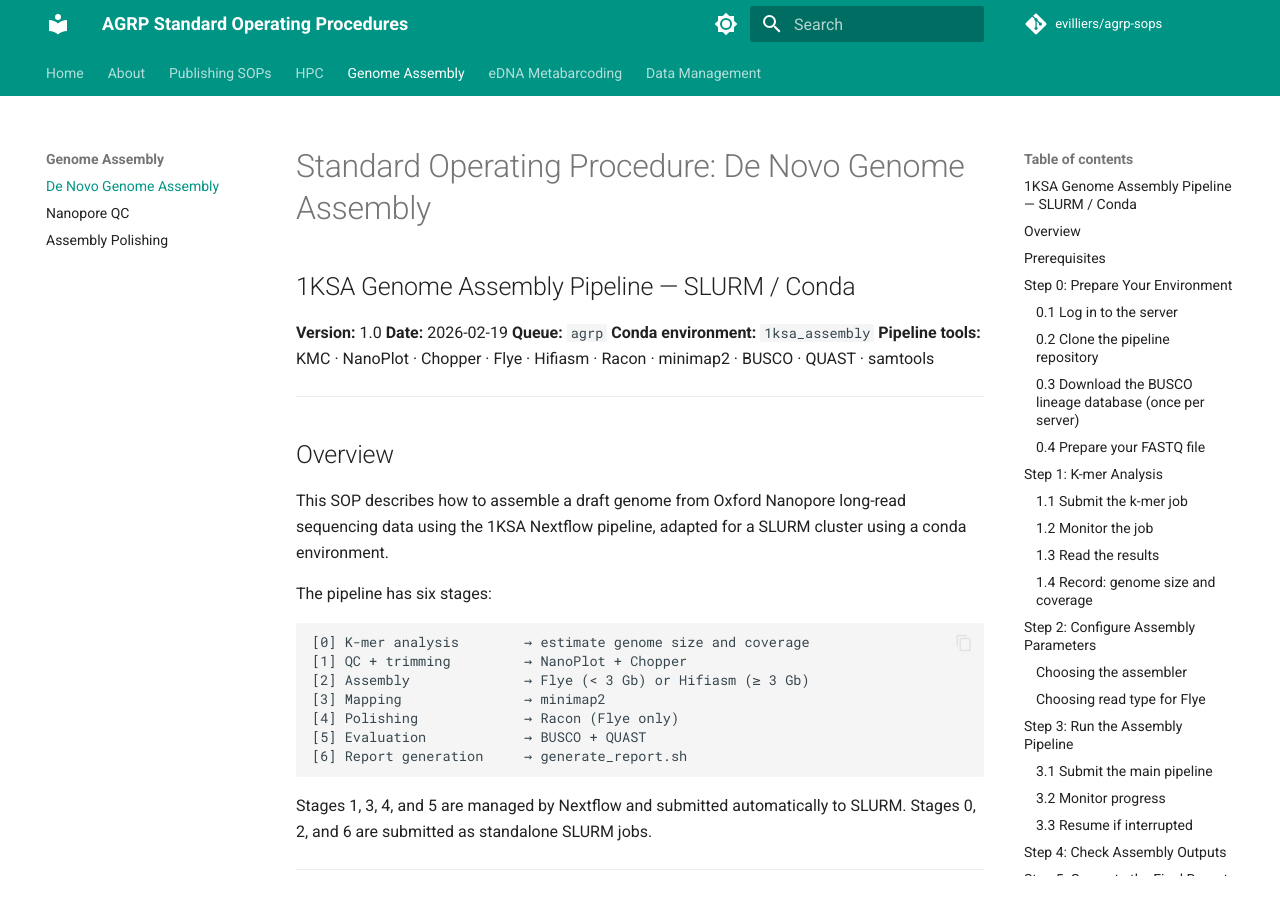
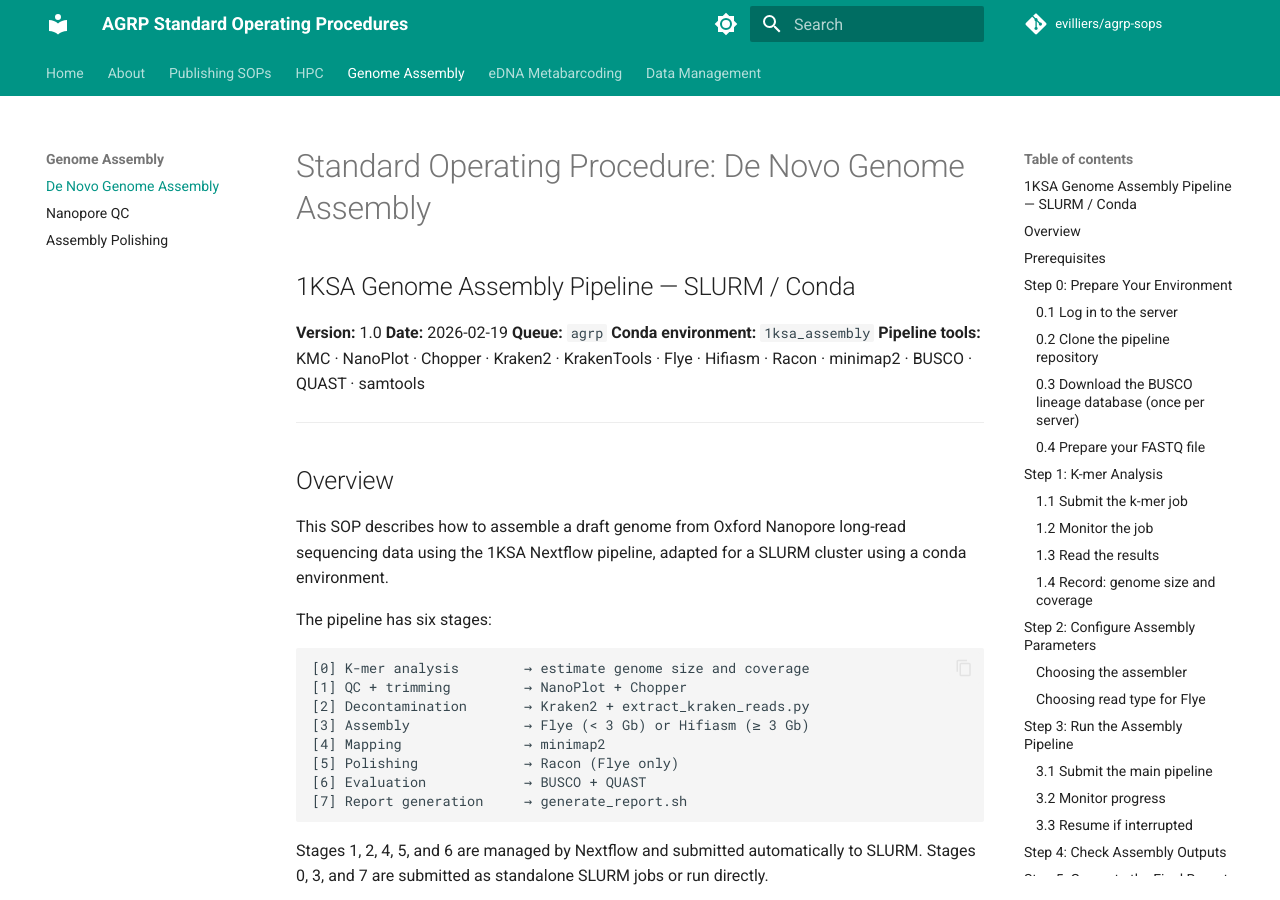
Before and after one commit to evilliers/agrp-sops, an MkDocs documentation site: the page built from docs/genome-assembly/SOP_Genome_Assembly.md, in a window 1280 px wide and 900 px high. Built offline with MkDocs 1.6.1 and Material for MkDocs 9.7.7, drawn with Linux system fonts in a browser that asks for light colours; comment, search, counter and statistics services are not loaded; some of the changed text lies outside the part shown.

Commit message:
Update Genome Assembly SOP to version 2
Co-Authored-By: Claude Sonnet 4.6 <noreply@anthropic.com>

````diff
--- a/docs/genome-assembly/SOP_Genome_Assembly.md
+++ b/docs/genome-assembly/SOP_Genome_Assembly.md
@@ -5,7 +5,7 @@
 **Date:** 2026-02-19
 **Queue:** `agrp`
 **Conda environment:** `1ksa_assembly`
-**Pipeline tools:** KMC · NanoPlot · Chopper · Flye · Hifiasm · Racon · minimap2 · BUSCO · QUAST · samtools
+**Pipeline tools:** KMC · NanoPlot · Chopper · Kraken2 · KrakenTools · Flye · Hifiasm · Racon · minimap2 · BUSCO · QUAST · samtools
 
 ---
 
@@ -18,14 +18,15 @@ The pipeline has six stages:
 ```
 [0] K-mer analysis        → estimate genome size and coverage
 [1] QC + trimming         → NanoPlot + Chopper
-[2] Assembly              → Flye (< 3 Gb) or Hifiasm (≥ 3 Gb)
-[3] Mapping               → minimap2
-[4] Polishing             → Racon (Flye only)
-[5] Evaluation            → BUSCO + QUAST
-[6] Report generation     → generate_report.sh
+[2] Decontamination       → Kraken2 + extract_kraken_reads.py
+[3] Assembly              → Flye (< 3 Gb) or Hifiasm (≥ 3 Gb)
+[4] Mapping               → minimap2
+[5] Polishing             → Racon (Flye only)
+[6] Evaluation            → BUSCO + QUAST
+[7] Report generation     → generate_report.sh
 ```
 
-Stages 1, 3, 4, and 5 are managed by Nextflow and submitted automatically to SLURM. Stages 0, 2, and 6 are submitted as standalone SLURM jobs.
+Stages 1, 2, 4, 5, and 6 are managed by Nextflow and submitted automatically to SLURM. Stages 0, 3, and 7 are submitted as standalone SLURM jobs or run directly.
 
 ---
 
@@ -267,6 +268,7 @@ This script (run from the pipeline root directory, no job submission needed):
 | `species_name` | Species identifier (no spaces) | `Acacia_karroo` |
 | `assembler` | `flye` or `hifiasm` | `flye` |
 | `threads` | CPUs for Nextflow-managed steps | `15` |
+| `kraken_db` | Path to Kraken2 database directory | `/data/kraken2_db` |
 | `LINEAGE` | BUSCO lineage database | `eukaryota_odb10` |
 | `genome_size` | From k-mer analysis (Flye only) | `0.87g` |
 | `flye_coverage` | From k-mer analysis (Flye only) | `176` |
@@ -309,7 +312,7 @@ Adjust these in `nextflow.config` and `submit_flye.sh` / `submit_hifiasm.sh` bas
 [ ] 1. Concatenate/unzip FASTQ files
 [ ] 2. sbatch submit_kmer.sh reads.fastq species_name
 [ ] 3. Check k_mers_Stats_<species>.txt — note genome size and coverage
-[ ] 4. Edit params.config with correct values
+[ ] 4. Edit params.config with correct values (including kraken_db path)
 [ ] 5. sbatch submit_slurm.sh reads.fastq
 [ ] 6. Monitor with: watch squeue -u $USER
 [ ] 7. Check BUSCO and QUAST results
````
Also changed, not shown: other parts of docs/genome-assembly/SOP_Genome_Assembly.md (+1 -0 lines).
